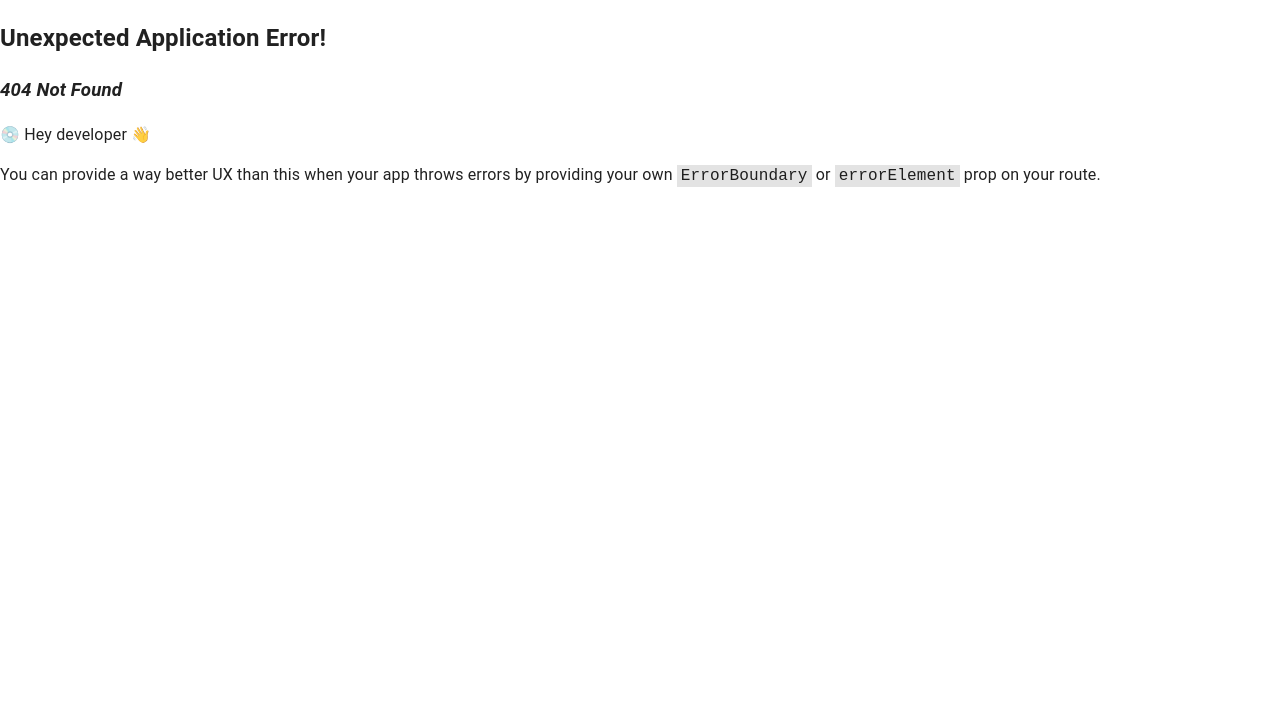
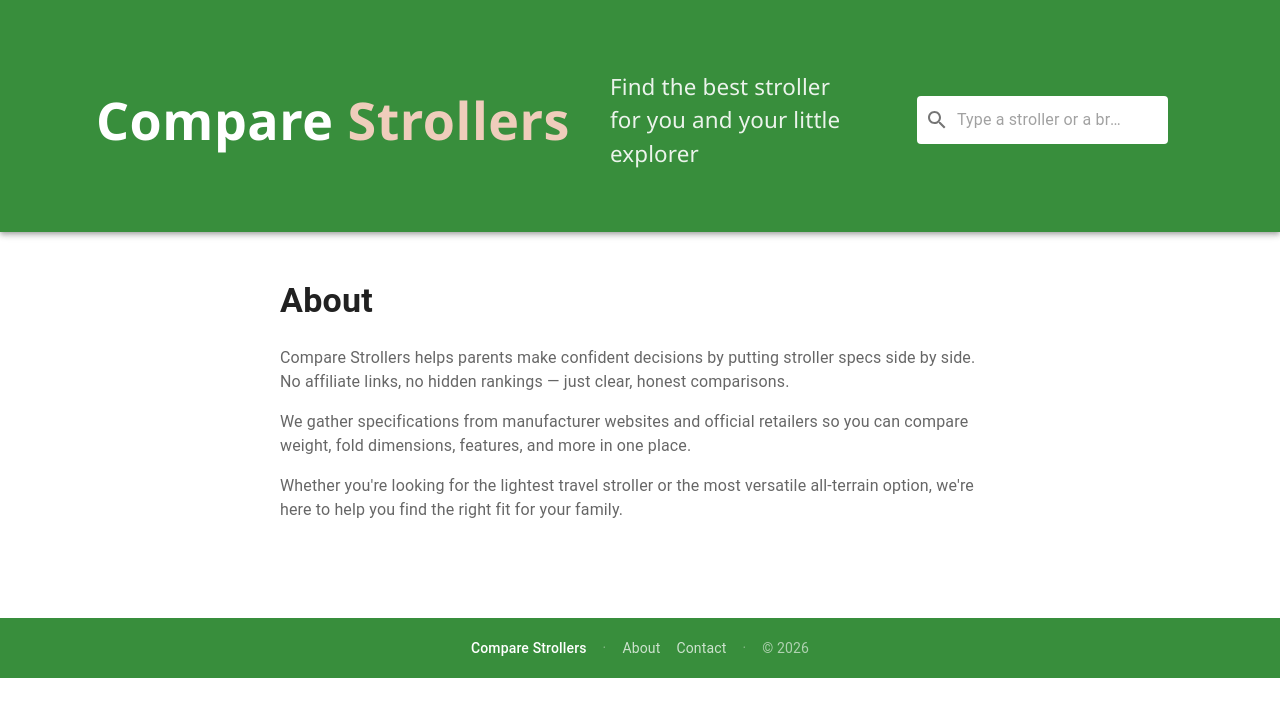
Before and after one commit to yanaost/compare-strollers, a React (Vite) app: page /about in a window 1280 px wide. Before the commit this address had no page. Shown: the top 716 px of the page. Built offline with nearby package versions, Linux system fonts and the light colour scheme; no server answers.

Commit message:
Add footer with About and Contact pages
Keep green bar footer (option C), add About and Contact pages with
routes, link them from the footer.

```diff
--- a/src/components/Footer/Footer.tsx
+++ b/src/components/Footer/Footer.tsx
@@ -1,50 +1,15 @@
 import { Box, Typography } from "@mui/material";
+import { Link } from "react-router-dom";
 
 const currentYear = new Date().getFullYear();
 
-const FooterA = () => (
-  <Box
-    component="footer"
-    sx={{
-      borderTop: "1px solid",
-      borderColor: "divider",
-      py: 3,
-      mt: 6,
-      textAlign: "center",
-    }}
-  >
-    <Typography variant="body2" sx={{ color: "text.secondary" }}>
-      Compare Strollers &copy; {currentYear}
-    </Typography>
-  </Box>
-);
+const footerLinkSx = {
+  color: "rgba(255,255,255,0.75)",
+  textDecoration: "none",
+  "&:hover": { color: "white" },
+};
 
-const FooterB = () => (
-  <Box
-    component="footer"
-    sx={{
-      borderTop: "1px solid",
-      borderColor: "divider",
-      py: 3,
-      px: 4,
-      mt: 6,
-      display: "flex",
-      justifyContent: "space-between",
-      alignItems: "center",
-      flexWrap: "wrap",
-      gap: 1,
-    }}
-  >
-    <Typography variant="body2" sx={{ fontWeight: 500, color: "text.primary" }}>
-      Compare Strollers
-    </Typography>
-    <Typography variant="body2" sx={{ color: "text.secondary" }}>
-      Made for parents who research everything
-    </Typography>
-  </Box>
-);
-
-const FooterC = () => (
+export const Footer = () => (
   <Box
     component="footer"
     sx={{
@@ -55,44 +20,37 @@ const FooterC = () => (
       display: "flex",
       justifyContent: "center",
       alignItems: "center",
-      gap: 1,
+      gap: 2,
+      flexWrap: "wrap",
     }}
   >
     <Typography variant="body2" sx={{ color: "white", fontWeight: 500 }}>
       Compare Strollers
     </Typography>
+    <Typography variant="body2" sx={{ color: "rgba(255,255,255,0.4)" }}>
+      &middot;
+    </Typography>
+    <Typography
+      component={Link}
+      to="/about"
+      variant="body2"
+      sx={footerLinkSx}
+    >
+      About
+    </Typography>
+    <Typography
+      component={Link}
+      to="/contact"
+      variant="body2"
+      sx={footerLinkSx}
+    >
+      Contact
+    </Typography>
+    <Typography variant="body2" sx={{ color: "rgba(255,255,255,0.4)" }}>
+      &middot;
+    </Typography>
     <Typography variant="body2" sx={{ color: "rgba(255,255,255,0.6)" }}>
-      &middot; &copy; {currentYear}
+      &copy; {currentYear}
     </Typography>
   </Box>
 );
-
-export const FooterPreview = () => (
-  <Box sx={{ mt: 8 }}>
-    <Typography
-      variant="caption"
-      sx={{ display: "block", textAlign: "center", mb: 1, color: "text.secondary" }}
-    >
-      Option A — Simple centered
-    </Typography>
-    <FooterA />
-
-    <Typography
-      variant="caption"
-      sx={{ display: "block", textAlign: "center", mt: 4, mb: 1, color: "text.secondary" }}
-    >
-      Option B — Two-column subtle
-    </Typography>
-    <FooterB />
-
-    <Typography
-      variant="caption"
-      sx={{ display: "block", textAlign: "center", mt: 4, mb: 1, color: "text.secondary" }}
-    >
-      Option C — Green bar
-    </Typography>
-    <FooterC />
-  </Box>
-);
-
-export { FooterA, FooterB, FooterC };
--- a/src/components/Footer/index.ts
+++ b/src/components/Footer/index.ts
@@ -1 +1 @@
-export { FooterPreview, FooterA, FooterB, FooterC } from "./Footer";
+export { Footer } from "./Footer";
--- /dev/null
+++ b/src/pages/About/About.tsx
@@ -0,0 +1,32 @@
+import { Box, Container, Typography } from "@mui/material";
+import { AppBarSearch } from "../../components/AppBarSearch";
+import { Footer } from "../../components/Footer";
+
+export const About = () => (
+  <>
+    <AppBarSearch />
+    <Container maxWidth="md" sx={{ py: 6 }}>
+      <Typography variant="h4" sx={{ fontWeight: 600, mb: 3 }}>
+        About
+      </Typography>
+      <Box sx={{ display: "flex", flexDirection: "column", gap: 2 }}>
+        <Typography variant="body1" sx={{ color: "text.secondary" }}>
+          Compare Strollers helps parents make confident decisions by putting
+          stroller specs side by side. No affiliate links, no hidden rankings
+          — just clear, honest comparisons.
+        </Typography>
+        <Typography variant="body1" sx={{ color: "text.secondary" }}>
+          We gather specifications from manufacturer websites and official
+          retailers so you can compare weight, fold dimensions, features, and
+          more in one place.
+        </Typography>
+        <Typography variant="body1" sx={{ color: "text.secondary" }}>
+          Whether you're looking for the lightest travel stroller or the most
+          versatile all-terrain option, we're here to help you find the right
+          fit for your family.
+        </Typography>
+      </Box>
+    </Container>
+    <Footer />
+  </>
+);
--- /dev/null
+++ b/src/pages/About/index.ts
@@ -0,0 +1 @@
+export { About } from "./About";
--- a/src/pages/Comparison/Comparison.tsx
+++ b/src/pages/Comparison/Comparison.tsx
@@ -6,7 +6,7 @@ import { ComparisonTable } from "../../components/ComparisonTable";
 import { PopularSearchCards } from "../../components/PopularSearchesCards";
 import { COMPARISONS } from "../../config/comparisons";
 import { strollersContext } from "../../context/context";
-import { FooterPreview } from "../../components/Footer";
+import { Footer } from "../../components/Footer";
 
 const comparisonsBySlug = new Map(
   COMPARISONS.map((c) => [c.slug, c.ids])
@@ -55,7 +55,7 @@ export const Comparison = () => {
           </Box>
         )}
         <PopularSearchCards />
-        <FooterPreview />
+        <Footer />
       </Box>
     </>
   );
--- /dev/null
+++ b/src/pages/Contact/Contact.tsx
@@ -0,0 +1,30 @@
+import { Box, Container, Link as MuiLink, Typography } from "@mui/material";
+import { AppBarSearch } from "../../components/AppBarSearch";
+import { Footer } from "../../components/Footer";
+
+export const Contact = () => (
+  <>
+    <AppBarSearch />
+    <Container maxWidth="md" sx={{ py: 6 }}>
+      <Typography variant="h4" sx={{ fontWeight: 600, mb: 3 }}>
+        Contact
+      </Typography>
+      <Box sx={{ display: "flex", flexDirection: "column", gap: 2 }}>
+        <Typography variant="body1" sx={{ color: "text.secondary" }}>
+          Have a question, suggestion, or found incorrect data? We'd love to
+          hear from you.
+        </Typography>
+        <Typography variant="body1" sx={{ color: "text.secondary" }}>
+          Email us at{" "}
+          <MuiLink href="mailto:hello@comparestrollers.com">
+            hello@comparestrollers.com
+          </MuiLink>
+        </Typography>
+        <Typography variant="body1" sx={{ color: "text.secondary" }}>
+          We aim to respond within 48 hours.
+        </Typography>
+      </Box>
+    </Container>
+    <Footer />
+  </>
+);
--- /dev/null
+++ b/src/pages/Contact/index.ts
@@ -0,0 +1 @@
+export { Contact } from "./Contact";
--- a/src/pages/Home/Home.tsx
+++ b/src/pages/Home/Home.tsx
@@ -4,7 +4,7 @@ import { AppBarSearch } from "../../components/AppBarSearch";
 import { Box } from "@mui/material";
 import { ComparisonTable } from "../../components/ComparisonTable";
 import { PopularSearchCards } from "../../components/PopularSearchesCards";
-import { FooterPreview } from "../../components/Footer";
+import { Footer } from "../../components/Footer";
 
 export const Home = () => {
   const { strollersIdsToCompare, setStrollersIdsToCompare } =
@@ -24,7 +24,7 @@ export const Home = () => {
           </Box>
         )}
         <PopularSearchCards />
-        <FooterPreview />
+        <Footer />
       </Box>
     </>
   );
```
Also changed, not shown: src/App.tsx (+10 -1 lines).
